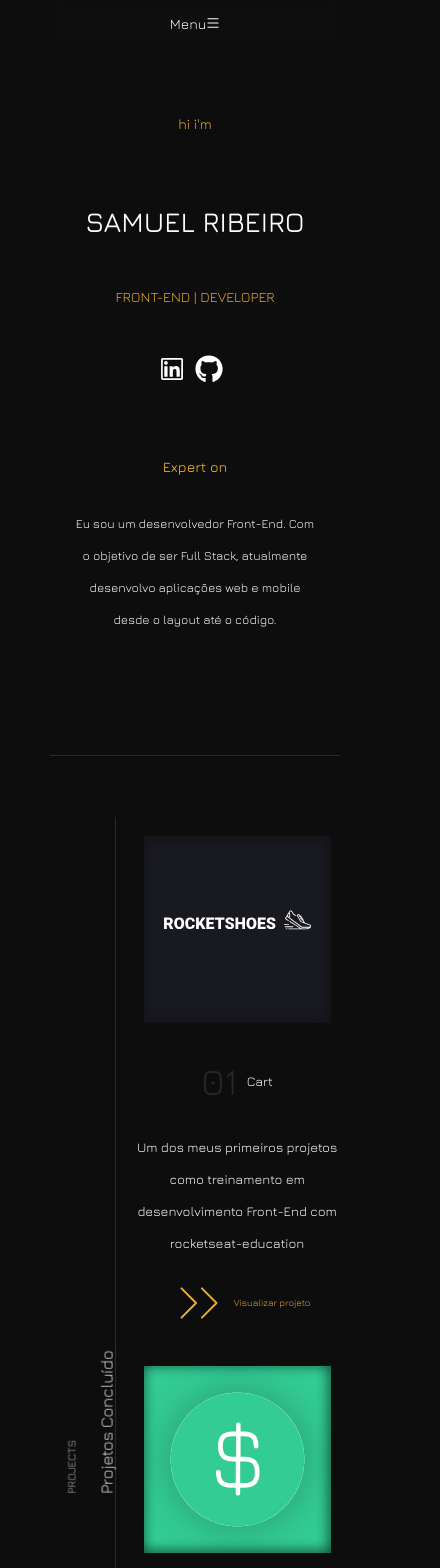
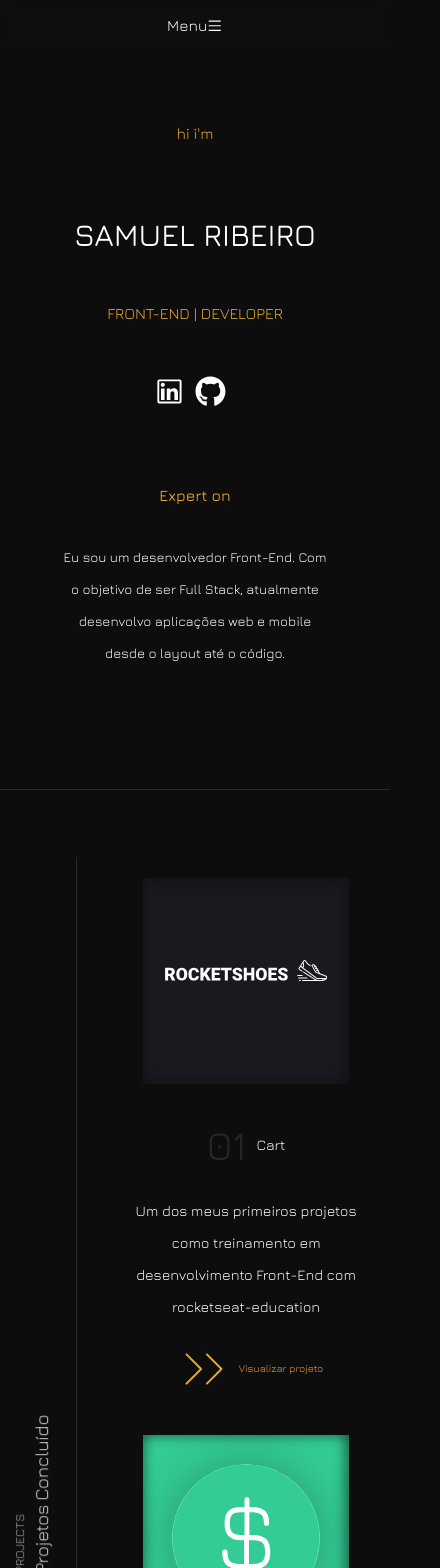
Before and after one commit to Samuelwps/portifolioNext-1.2, a Next.js app: page / in a window 390 px wide. Shown: the top 1568 px of the page, 440 px wide, since content can reach past the window. Built offline with nearby package versions, Linux system fonts and the light colour scheme.

Commit message:
responsiviness

```diff
--- a/src/components/Headers/styled.ts
+++ b/src/components/Headers/styled.ts
@@ -2,7 +2,8 @@
 
 
 export const Container = styled.div`
-  width:100%;
+  width:100vw;
+  max-width: 1440px;
   display: flex;
   justify-content: space-between;
 
--- a/src/components/Projects/index.tsx
+++ b/src/components/Projects/index.tsx
@@ -20,8 +20,7 @@
       <DivForWorks>
         <SelectedWorks>
           <ProjectsWorks>
-            <p>PROJECTS</p>
-            <h3>Projetos Concluído</h3>
+            <span>PROJECTS</span> <h4>Projetos Concluído</h4>
           </ProjectsWorks>
         </SelectedWorks>
         <section>
--- a/src/components/Projects/styled.ts
+++ b/src/components/Projects/styled.ts
@@ -100,8 +100,8 @@
   min-width: 26rem;
 }
 
-h3{
-  font-size: 1.8rem;
+h4{
+  font-size: 1.4rem;
   font-weight:300;
   @media screen and (max-width:1080px){
     font-size: 1.8rem;
@@ -110,7 +110,7 @@
 
 }
 
-p{
+span{
   font-size: 1.2rem;
   color: var(--gray-100);
 }
--- a/src/styles/global.ts
+++ b/src/styles/global.ts
@@ -93,16 +93,5 @@
   }
 }
 
-@media screen and (max-width:400px){
-  html{
-    font-size: 58.5%;
-  }
-}
-
-@media screen and (max-width:350px){
-  html{
-    font-size: 50.5%;
-  }
-}
 
 `
```
